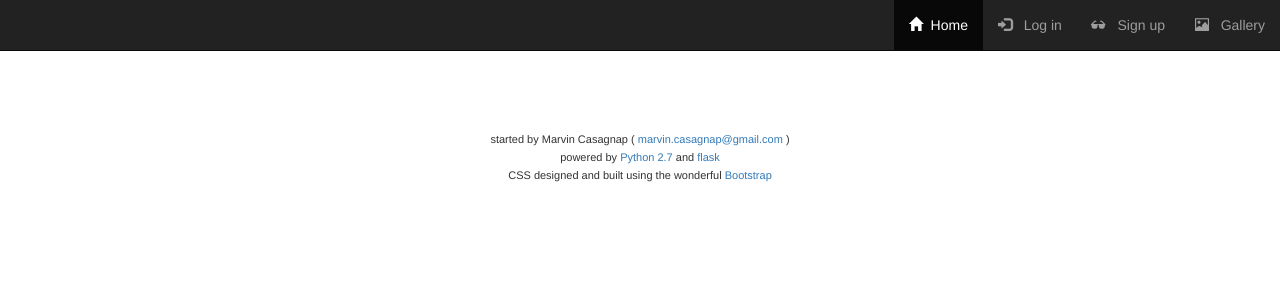
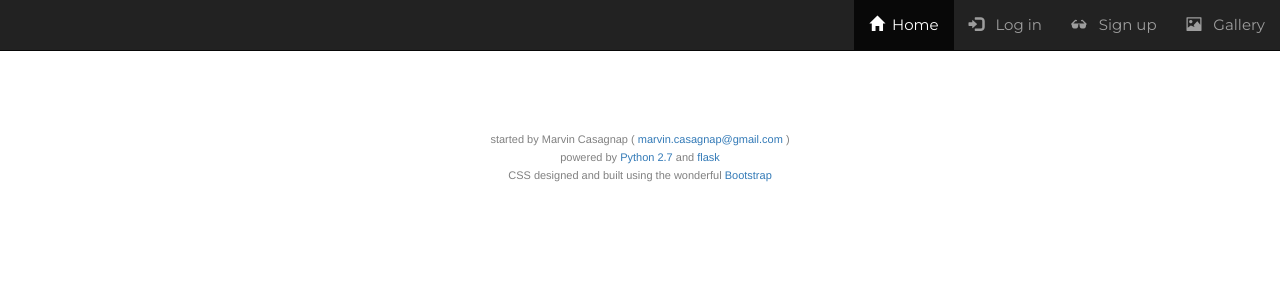
Before and after one commit to marzim/coinage, a Flask app: page / in a window 1280 px wide. Shown: the top 300 px of the page. Run offline with Flask 2, Linux system fonts and the light colour scheme; some libraries are stand-ins or nearby versions.

Commit message:
commit changes

```diff
--- a/loans/templates/addloan.html
+++ b/loans/templates/addloan.html
@@ -103,7 +103,6 @@
           <button class="btn btn-lg btn-block btn-default" id="cancel_button" data-url="/loans/" type="button">Cancel</button>
         </div>
         <div class="col-sm-6">
-
         <button class="btn btn-lg btn-success btn-block" type="submit">Save</button>
         </div>
       </div>
--- a/static/css/dashboard.css
+++ b/static/css/dashboard.css
@@ -4,7 +4,18 @@
 
 /* Move down content because we have a fixed navbar that is 50px tall */
 body {
-  padding-top: 50px;
+    padding-top: 50px;
+    font: 400 15px Lato, sans-serif;
+    line-height: 1.8;
+    color: #818181;
+}
+
+.jumbotron {
+    font-family: Montserrat, sans-serif;
+}
+
+.navbar {
+    font-family: Montserrat, sans-serif;
 }
 /*
  * Global add-ons
--- a/templates/base.html
+++ b/templates/base.html
@@ -7,6 +7,8 @@
     <meta name="viewport" content="width=device-width, initial-scale=1.0">
     <meta name="description" content="">
     <meta name="author" content="">
+    <link href="https://fonts.googleapis.com/css?family=Montserrat" rel="stylesheet" type="text/css">
+    <link href="https://fonts.googleapis.com/css?family=Lato" rel="stylesheet" type="text/css">
     <link href="{{ url_for('static', filename='css/font-awesome.min.css') }}" rel="stylesheet" media="screen">
     <link href="{{ url_for('static', filename='css/bootstrap.min.css') }}" rel="stylesheet" media="screen">
     <link href="{{ url_for('static', filename='css/mystyle.css') }}" rel="stylesheet" media="screen">
```
